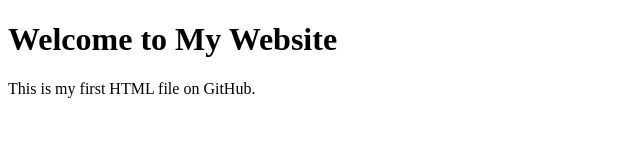
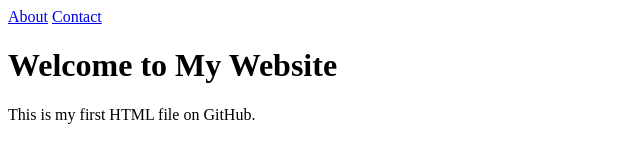
Before and after one commit to EdSmith2032/Codex-first, a plain HTML site: page index.html in a window 1280 px wide. Shown: the whole page, without its empty margins (0-640 px from the left). Drawn offline with Linux system fonts and the light colour scheme.

Commit message:
Update index.html

```diff
--- a/index.html
+++ b/index.html
@@ -2,6 +2,10 @@
 <html>
 <head>
   <title>My Web Page</title>
+  <nav>
+  <a href="about.html">About</a>
+  <a href="contact.html">Contact</a>
+</nav>
 </head>
 <body>
   <h1>Welcome to My Website</h1>
```
